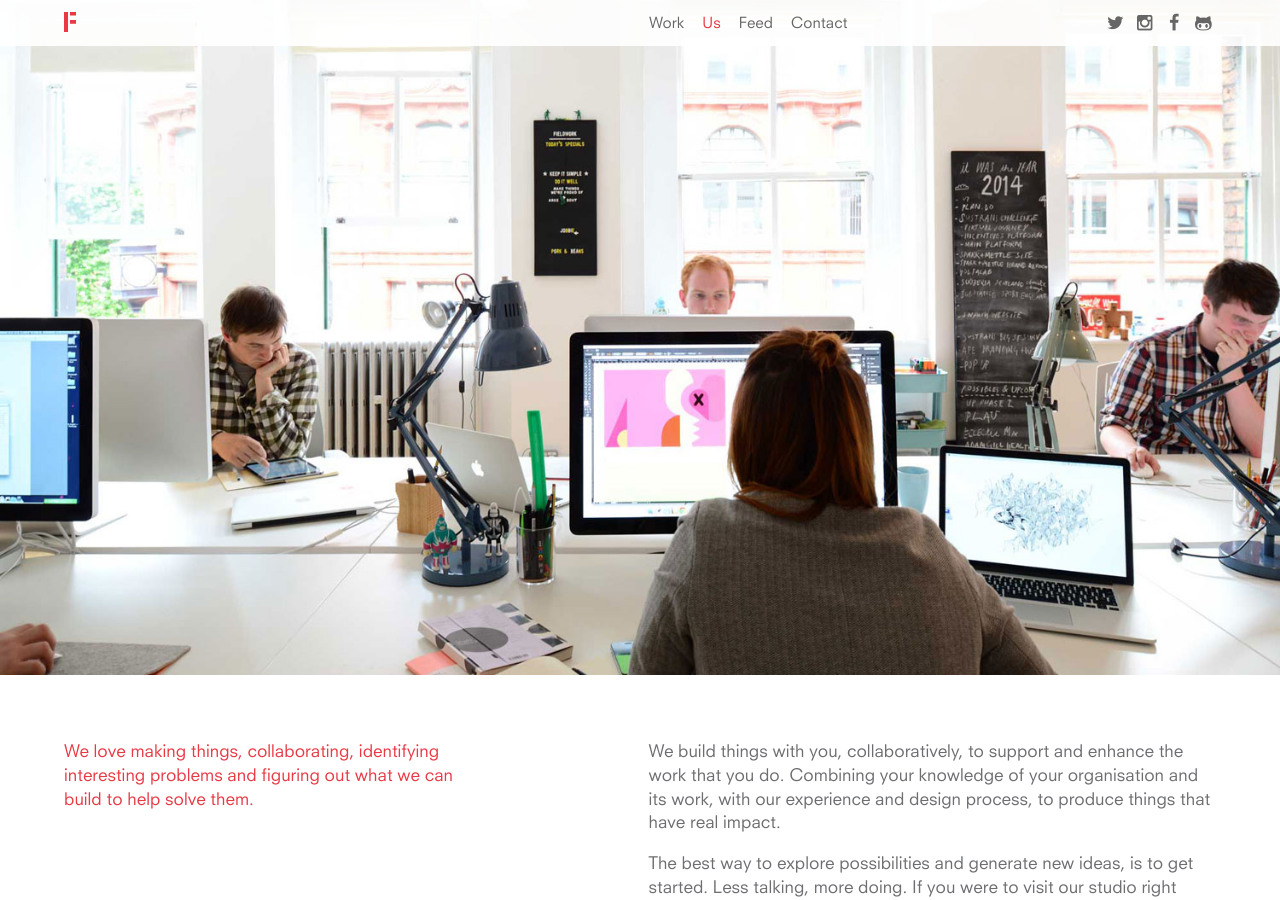
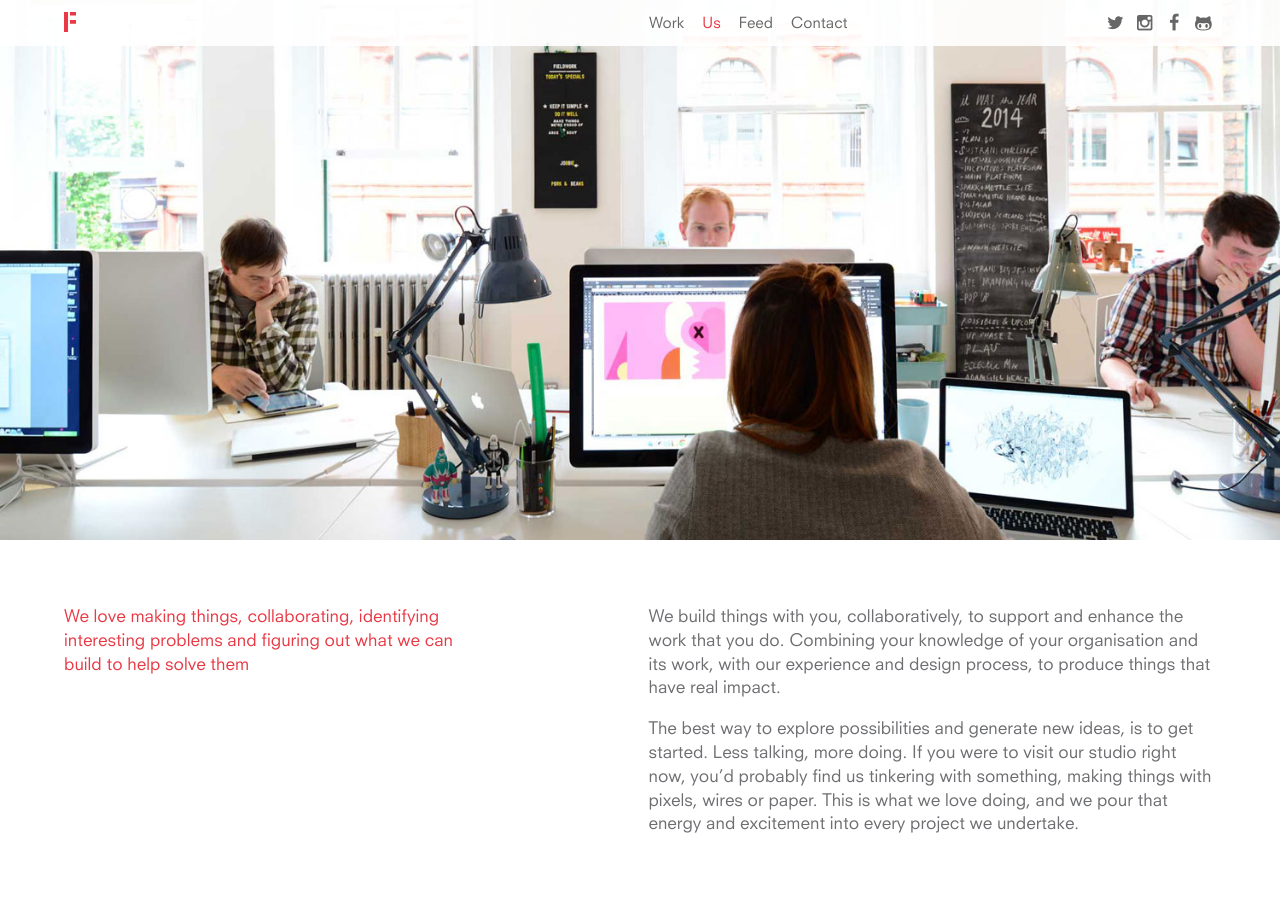
Before and after one commit to EMT/fieldwork-v2, a Jekyll site: the page built from us.html, in a window 1280 px wide and 900 px high. Built offline with Jekyll 4.4.1, drawn with Linux system fonts in a browser that asks for light colours; nearby versions of some CDN libraries; some of the changed text lies outside the part shown.

Commit message:
Copy edits. Centre social blocks on home page. Reduce hero height on Us page.

```diff
--- a/css/site/_home.scss
+++ b/css/site/_home.scss
@@ -106,6 +106,16 @@
 	}
 }
 
+@media all and (min-width: 1500px) {
+	.home-page-intro-inner {
+		font-size: 2em;
+
+		> * {
+			padding-left: 0.25em;
+		}
+	}
+}
+
 
 .home-page-section {
 	margin-top: 2%;
@@ -190,7 +200,8 @@
 }
 
 .home-page-social-blocks {
-	margin: 0;
+	background: rgb(242,242,242);
+	margin: 0 auto;
 	max-width: 1920px;
 }
 
--- a/css/site/_page-sections.scss
+++ b/css/site/_page-sections.scss
@@ -16,6 +16,10 @@ body.no-hero {
 	background-size: cover;
 	position: relative;
 	z-index: -1;
+}
+
+.hero-picture-small .hero-picture {
+	height: 60%;
 }
 
 
--- a/us.html
+++ b/us.html
@@ -14,7 +15,7 @@ header_imgs:
     <div class="section-inner">
 
       <div class="section-title">
-        <h1>We love making things, collaborating, identifying interesting problems and figuring out what we can build to help solve them.</h1>
+        <h1>We love making things, collaborating, identifying interesting problems and figuring out what we can build to help solve them</h1>
       </div>
 
       <div class="section-text section-text--large">
@@ -31,7 +32,7 @@ header_imgs:
     <div class="section-inner">
 
       <div class="section-title">
-        <h1>We work with strategy, design and technology to produce coherent and effective results on a broad range of projects.</h1>
+        <h1>We work with strategy, design and technology to produce coherent and effective results on a broad range of projects</h1>
       </div>
 
       <div class="section-text section-text--large content-columns">
@@ -162,7 +163,7 @@ header_imgs:
     <div class="section-inner">
 
       <div class="section-title">
-        <h1>We’re a focused team of makers and do-ers who love what we do and constantly push to improve.</h1>
+        <h1>We’re a focused team of makers and do-ers who love what we do and constantly push to improve</h1>
       </div>
 
       <div class="section-text section-text--large content-columns">
```
Also changed, not shown: other parts of us.html (+2 -1 lines), contact.html (+4 -4 lines).
